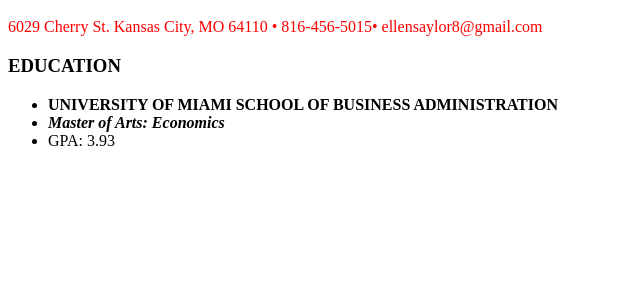
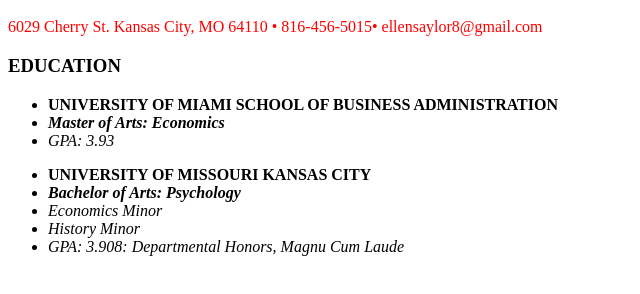
Before and after one commit to ellensaylor8/ellensaylor8.github.io, a plain HTML site: page index.html in a window 1280 px wide. Shown: the part 48-342 px from the top of the page, without its empty margins (0-640 px from the left). Drawn offline with Linux system fonts and the light colour scheme.

Commit message:
Second education unordered list

```diff
--- a/index.html
+++ b/index.html
@@ -6,15 +6,26 @@
    </head>
 
    <body>
-      <h1>ELLEN SAYLOR</h1>
-     <p>6029 Cherry St. Kansas City, MO 64110 • 816-456-5015• ellensaylor8@gmail.com</p>
+     <h1>ELLEN SAYLOR</h1>
+      <p>6029 Cherry St. Kansas City, MO 64110 • 816-456-5015• ellensaylor8@gmail.com</p>
 
-      <h3>EDUCATION</h3>
+     <h3>EDUCATION</h3>
       <ul>
          <li><b>UNIVERSITY OF MIAMI SCHOOL OF BUSINESS ADMINISTRATION</b></li>
          <li><b><i>Master of Arts: Economics</i></b></li>
-         <li>GPA: 3.93</li>
+         <li><i>GPA: 3.93</i></li>
       </ul>
+
+      <ul>
+         <li><b>UNIVERSITY OF MISSOURI KANSAS CITY</b></li>
+         <li><b><i>Bachelor of Arts: Psychology</i></b></li>
+	  		<li><i>Economics Minor</i></li>
+         <li><i>History Minor</i></li>
+         <li><i>GPA: 3.908: Departmental Honors, Magnu Cum Laude</i></li>
+      </ul>
+
+
+
 
    </body>
 </html>
```
